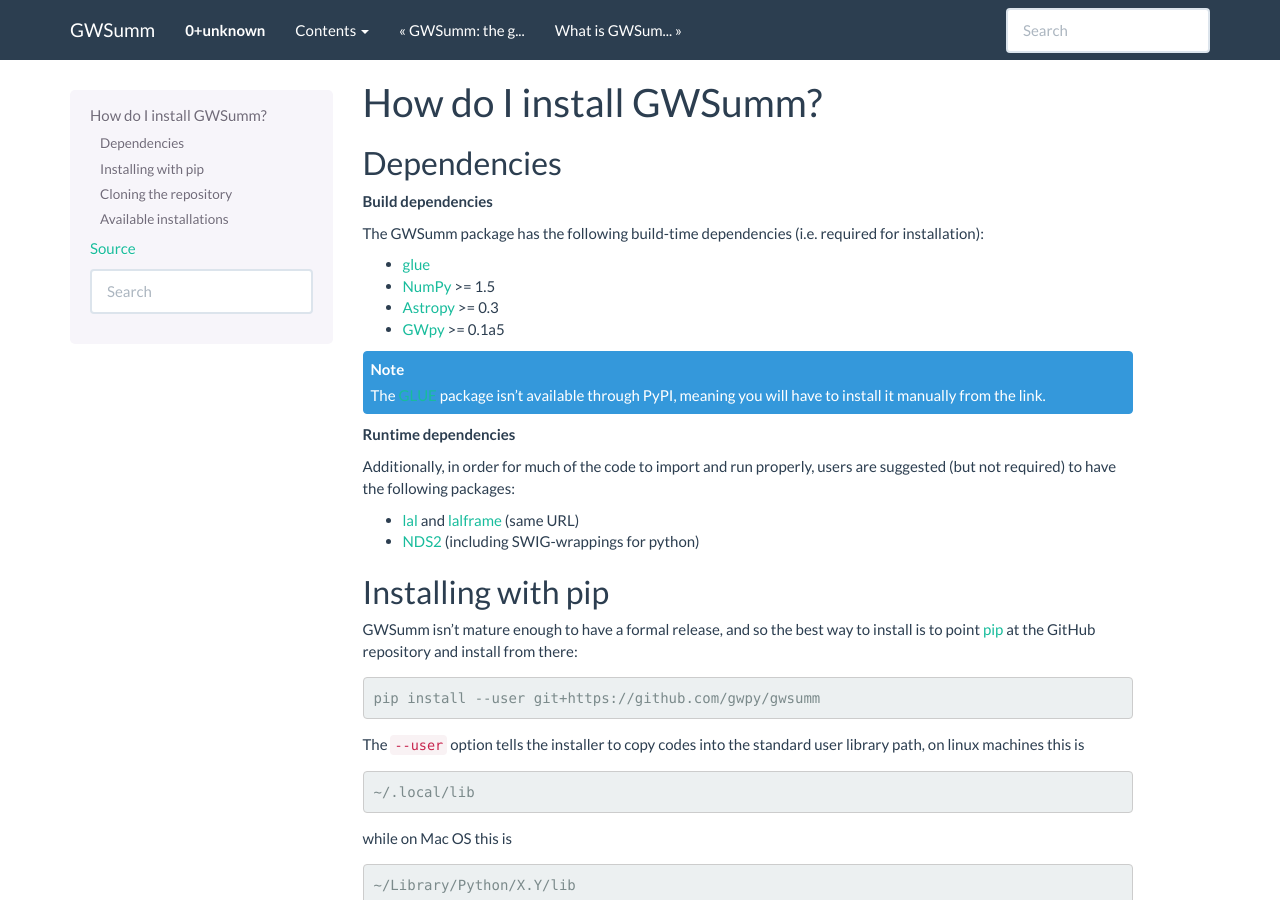
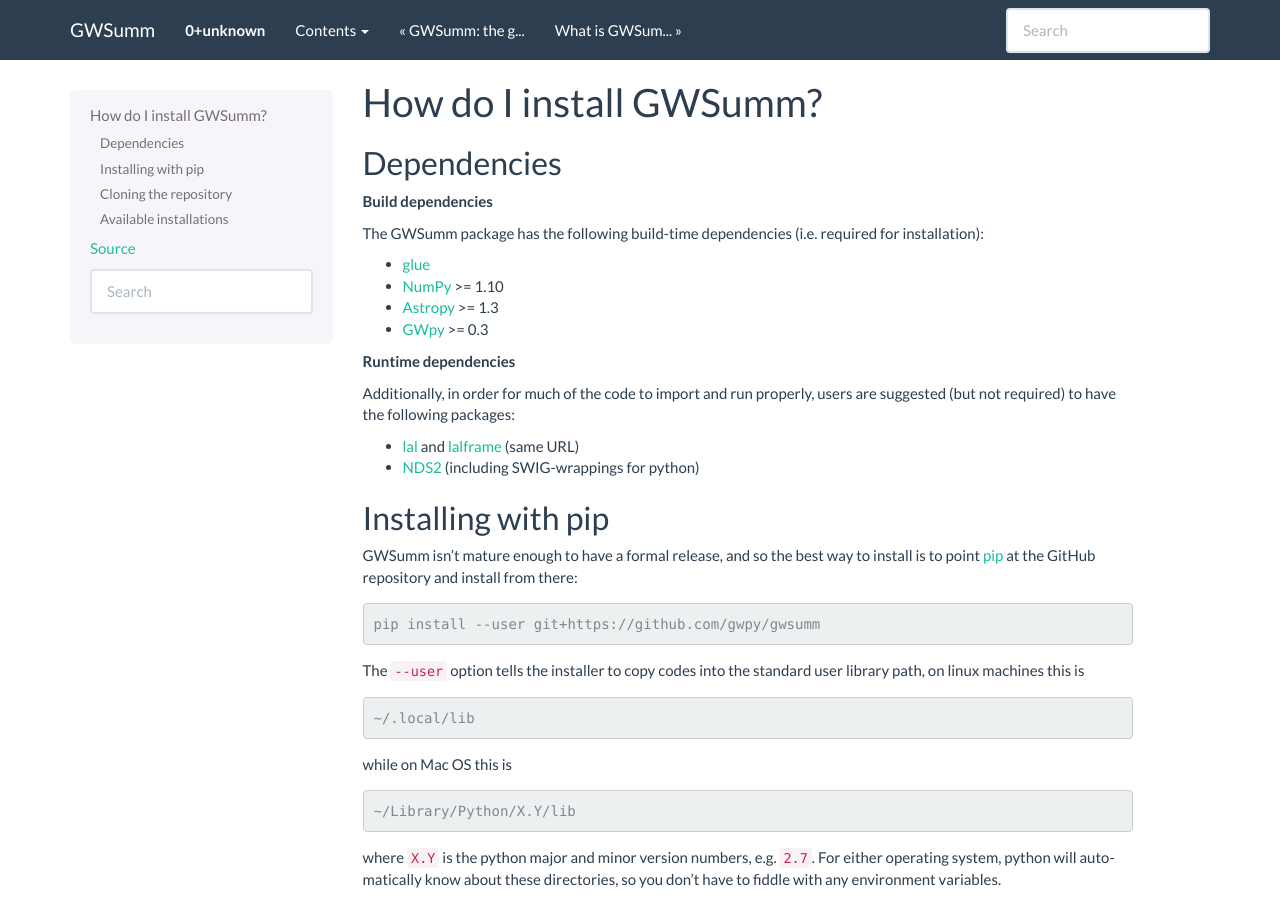
Before and after one commit to gwpy/gwsumm, a Sphinx documentation site: the page built from docs/install.rst, in a window 1280 px wide and 900 px high. Built offline with Sphinx 7.4.7, drawn with Linux system fonts in a browser that asks for light colours.

Commit message:
setup: use lscsoft-glue and dqsegdb from pypi

```diff
--- a/docs/install.rst
+++ b/docs/install.rst
@@ -11,13 +11,9 @@
 The GWSumm package has the following build-time dependencies (i.e. required for installation):
 
 * `glue <https://www.lsc-group.phys.uwm.edu/daswg/projects/glue.html>`_
-* `NumPy <http://www.numpy.org>`_ >= 1.5
-* `Astropy <http://astropy.org>`_ >= 0.3
-* `GWpy <https://gwpy.github.io>`_ >= 0.1a5
-
-.. note::
-
-   The `GLUE <https://www.lsc-group.phys.uwm.edu/daswg/projects/glue.html>`_ package isn't available through PyPI, meaning you will have to install it manually from the link.
+* `NumPy <http://www.numpy.org>`_ >= 1.10
+* `Astropy <http://astropy.org>`_ >= 1.3
+* `GWpy <https://gwpy.github.io>`_ >= 0.3
 
 **Runtime dependencies**
 
```
Also changed, not shown: requirements.txt (+3 -4 lines), setup.py (+4 -5 lines).
